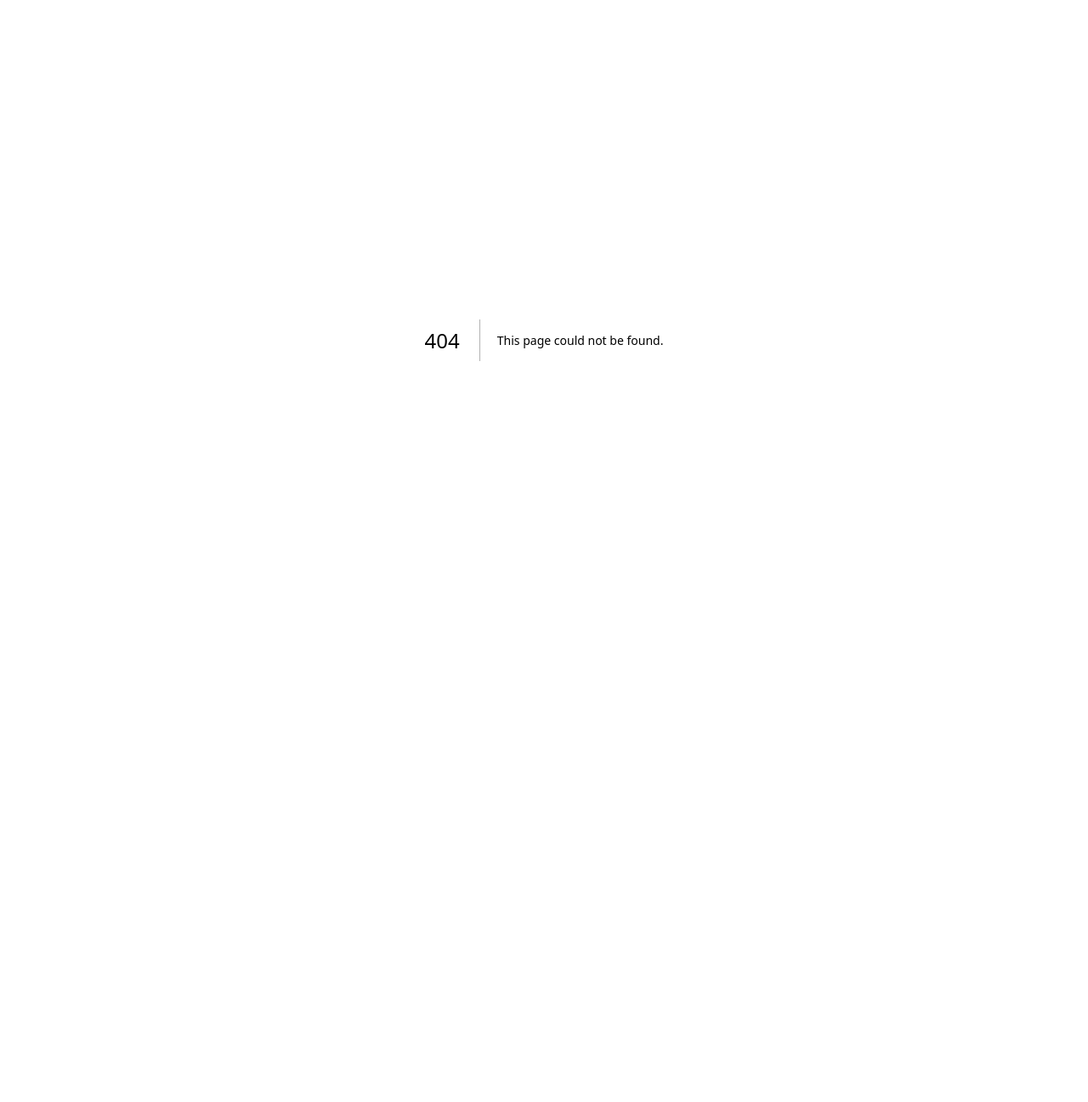
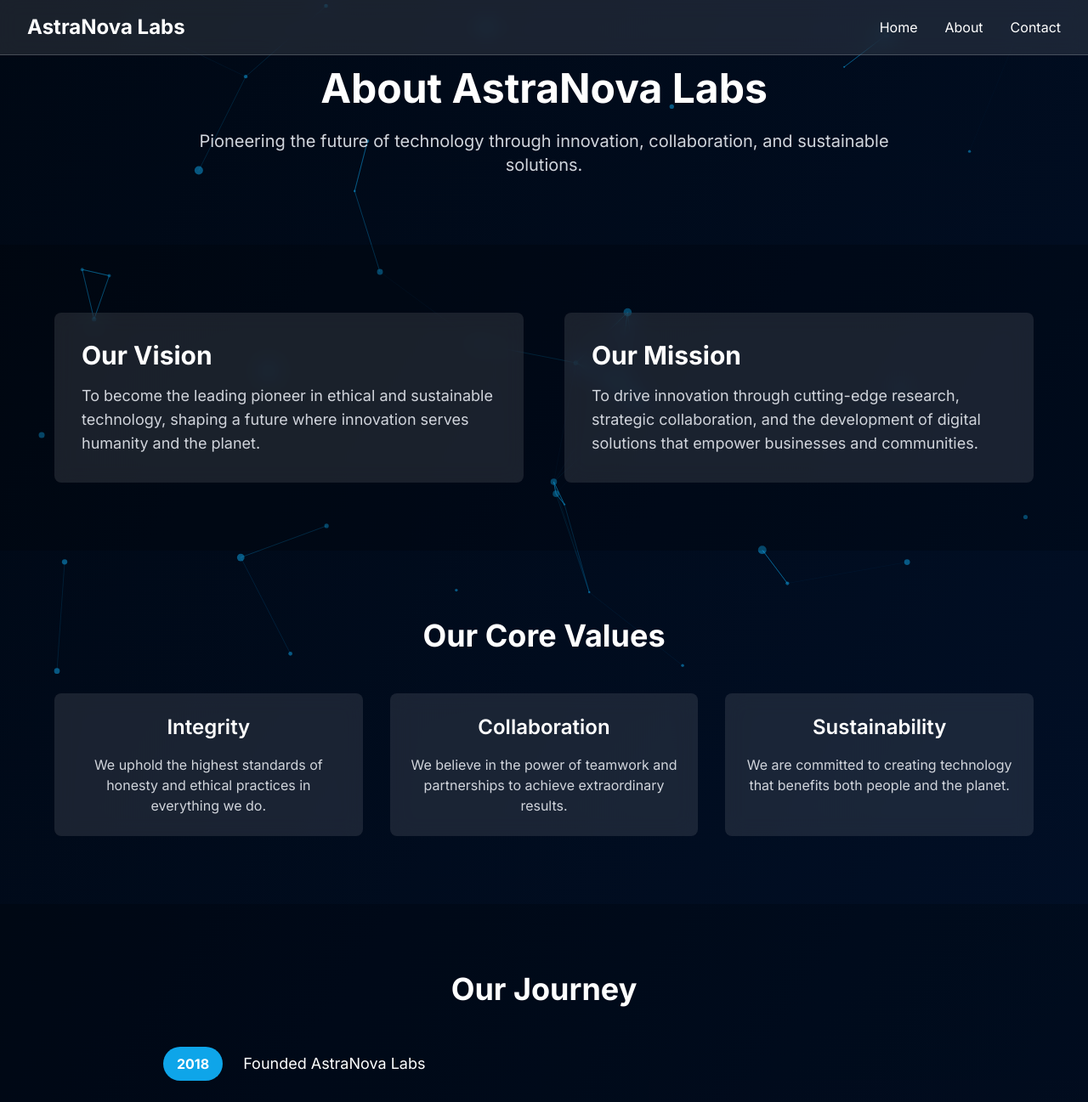
Before and after one commit to Safmica/vibe_code_safcom, a Next.js app: page /about in a window 1280 px wide. Before the commit this address had no page. Shown: the top 1297 px of the page at 85% size. Before the commit the page ends 800 px from the top, so only its background shows below. Built offline with nearby package versions, Linux system fonts and the light colour scheme.

Commit message:
feat: implement About page with vision, mission, values, and company timeline

```diff
--- /dev/null
+++ b/src/app/about/page.tsx
@@ -0,0 +1,185 @@
+'use client';
+
+import Navbar from '@/components/ui/Navbar';
+import Footer from '@/components/ui/Footer';
+import Particles from '@/components/ui/Particles';
+import { motion } from 'framer-motion';
+import Link from 'next/link';
+
+const values = [
+  {
+    title: 'Integrity',
+    description: 'We uphold the highest standards of honesty and ethical practices in everything we do.',
+  },
+  {
+    title: 'Collaboration',
+    description: 'We believe in the power of teamwork and partnerships to achieve extraordinary results.',
+  },
+  {
+    title: 'Sustainability',
+    description: 'We are committed to creating technology that benefits both people and the planet.',
+  },
+];
+
+const milestones = [
+  { year: '2018', event: 'Founded AstraNova Labs' },
+  { year: '2020', event: 'Expanded to cloud solutions' },
+  { year: '2022', event: 'Launched AI research division' },
+  { year: '2024', event: 'Achieved ISO 27001 certification' },
+];
+
+export default function AboutPage() {
+  return (
+    <div className="min-h-screen">
+      <Navbar />
+      <div className="relative">
+        <Particles id="about-particles" intensity="medium" />
+
+        {/* Intro Section */}
+        <section className="relative z-10 py-20 px-4 sm:px-6 lg:px-8">
+          <div className="max-w-4xl mx-auto text-center">
+            <motion.h1
+              initial={{ opacity: 0, y: 50 }}
+              animate={{ opacity: 1, y: 0 }}
+              transition={{ duration: 0.8 }}
+              className="text-5xl font-bold text-white mb-6"
+            >
+              About AstraNova Labs
+            </motion.h1>
+            <motion.p
+              initial={{ opacity: 0, y: 50 }}
+              animate={{ opacity: 1, y: 0 }}
+              transition={{ duration: 0.8, delay: 0.2 }}
+              className="text-xl text-gray-300"
+            >
+              Pioneering the future of technology through innovation, collaboration, and sustainable solutions.
+            </motion.p>
+          </div>
+        </section>
+
+        {/* Vision & Mission */}
+        <section className="relative z-10 py-20 px-4 sm:px-6 lg:px-8 bg-black/20">
+          <div className="max-w-6xl mx-auto">
+            <div className="grid grid-cols-1 lg:grid-cols-2 gap-12">
+              <motion.div
+                initial={{ opacity: 0, x: -50 }}
+                whileInView={{ opacity: 1, x: 0 }}
+                transition={{ duration: 0.6 }}
+                className="bg-white/10 backdrop-blur-md rounded-lg p-8"
+              >
+                <h2 className="text-3xl font-bold text-white mb-4">Our Vision</h2>
+                <p className="text-gray-300 text-lg">
+                  To become the leading pioneer in ethical and sustainable technology, shaping a future where innovation serves humanity and the planet.
+                </p>
+              </motion.div>
+              <motion.div
+                initial={{ opacity: 0, x: 50 }}
+                whileInView={{ opacity: 1, x: 0 }}
+                transition={{ duration: 0.6 }}
+                className="bg-white/10 backdrop-blur-md rounded-lg p-8"
+              >
+                <h2 className="text-3xl font-bold text-white mb-4">Our Mission</h2>
+                <p className="text-gray-300 text-lg">
+                  To drive innovation through cutting-edge research, strategic collaboration, and the development of digital solutions that empower businesses and communities.
+                </p>
+              </motion.div>
+            </div>
+          </div>
+        </section>
+
+        {/* Values */}
+        <section className="relative z-10 py-20 px-4 sm:px-6 lg:px-8">
+          <div className="max-w-6xl mx-auto">
+            <motion.h2
+              initial={{ opacity: 0, y: 50 }}
+              whileInView={{ opacity: 1, y: 0 }}
+              transition={{ duration: 0.6 }}
+              className="text-4xl font-bold text-white text-center mb-12"
+            >
+              Our Core Values
+            </motion.h2>
+            <div className="grid grid-cols-1 md:grid-cols-3 gap-8">
+              {values.map((value, index) => (
+                <motion.div
+                  key={value.title}
+                  initial={{ opacity: 0, y: 50 }}
+                  whileInView={{ opacity: 1, y: 0 }}
+                  transition={{ duration: 0.6, delay: index * 0.2 }}
+                  className="bg-white/10 backdrop-blur-md rounded-lg p-6 text-center"
+                >
+                  <h3 className="text-2xl font-semibold text-white mb-4">{value.title}</h3>
+                  <p className="text-gray-300">{value.description}</p>
+                </motion.div>
+              ))}
+            </div>
+          </div>
+        </section>
+
+        {/* Timeline */}
+        <section className="relative z-10 py-20 px-4 sm:px-6 lg:px-8 bg-black/20">
+          <div className="max-w-4xl mx-auto">
+            <motion.h2
+              initial={{ opacity: 0, y: 50 }}
+              whileInView={{ opacity: 1, y: 0 }}
+              transition={{ duration: 0.6 }}
+              className="text-4xl font-bold text-white text-center mb-12"
+            >
+              Our Journey
+            </motion.h2>
+            <div className="space-y-8">
+              {milestones.map((milestone, index) => (
+                <motion.div
+                  key={milestone.year}
+                  initial={{ opacity: 0, x: index % 2 === 0 ? -50 : 50 }}
+                  whileInView={{ opacity: 1, x: 0 }}
+                  transition={{ duration: 0.6, delay: index * 0.1 }}
+                  className="flex items-center"
+                >
+                  <div className="bg-[#0ea5e9] text-white px-4 py-2 rounded-full font-bold mr-6">
+                    {milestone.year}
+                  </div>
+                  <div className="text-white text-lg">{milestone.event}</div>
+                </motion.div>
+              ))}
+            </div>
+          </div>
+        </section>
+
+        {/* Call to Action */}
+        <section className="relative z-10 py-20 px-4 sm:px-6 lg:px-8">
+          <div className="max-w-4xl mx-auto text-center">
+            <motion.h2
+              initial={{ opacity: 0, y: 50 }}
+              whileInView={{ opacity: 1, y: 0 }}
+              transition={{ duration: 0.6 }}
+              className="text-4xl font-bold text-white mb-6"
+            >
+              Let's Build the Future Together
+            </motion.h2>
+            <motion.p
+              initial={{ opacity: 0, y: 50 }}
+              whileInView={{ opacity: 1, y: 0 }}
+              transition={{ duration: 0.6, delay: 0.2 }}
+              className="text-xl text-gray-300 mb-8"
+            >
+              Join us in creating innovative solutions that make a difference.
+            </motion.p>
+            <motion.div
+              initial={{ opacity: 0, y: 50 }}
+              whileInView={{ opacity: 1, y: 0 }}
+              transition={{ duration: 0.6, delay: 0.4 }}
+            >
+              <Link
+                href="/contact"
+                className="bg-[#0ea5e9] hover:bg-[#0284c7] text-white px-8 py-3 rounded-full font-semibold transition-colors"
+              >
+                Contact Us
+              </Link>
+            </motion.div>
+          </div>
+        </section>
+      </div>
+      <Footer />
+    </div>
+  );
+}
```
